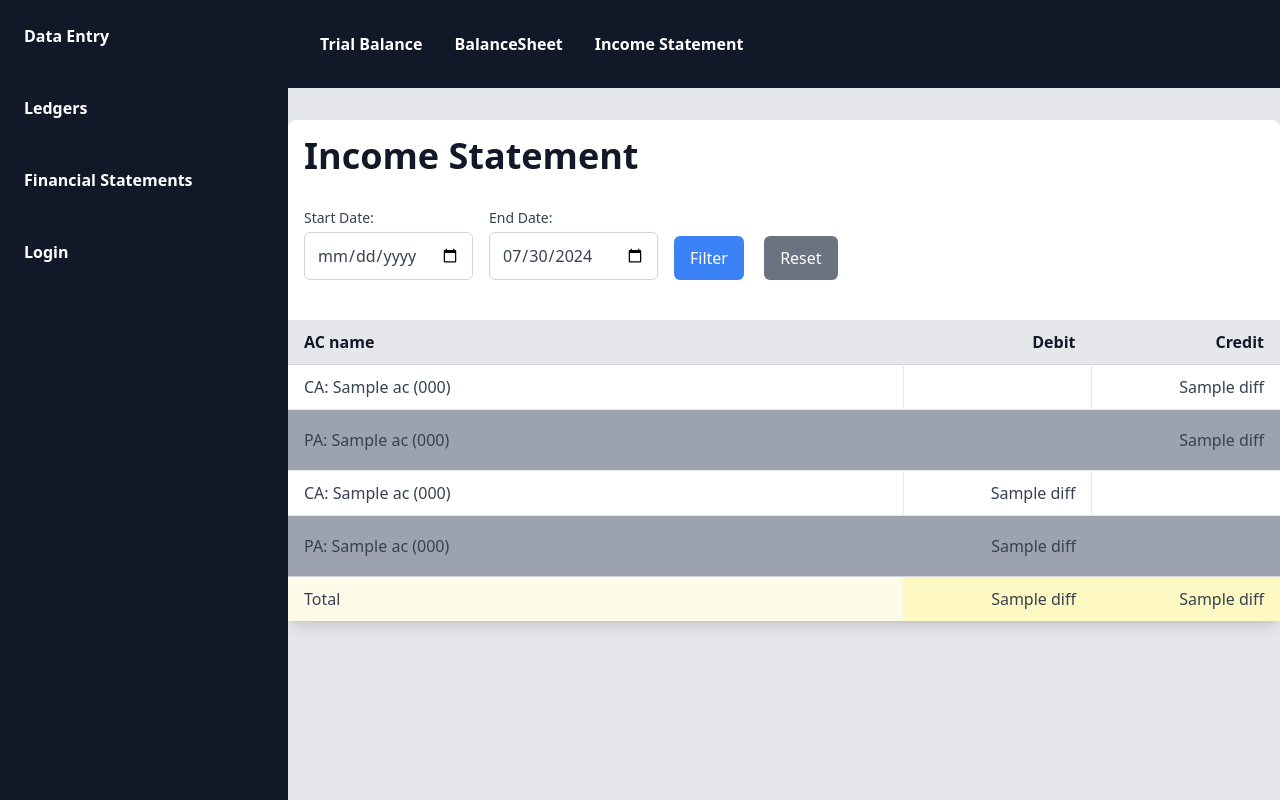
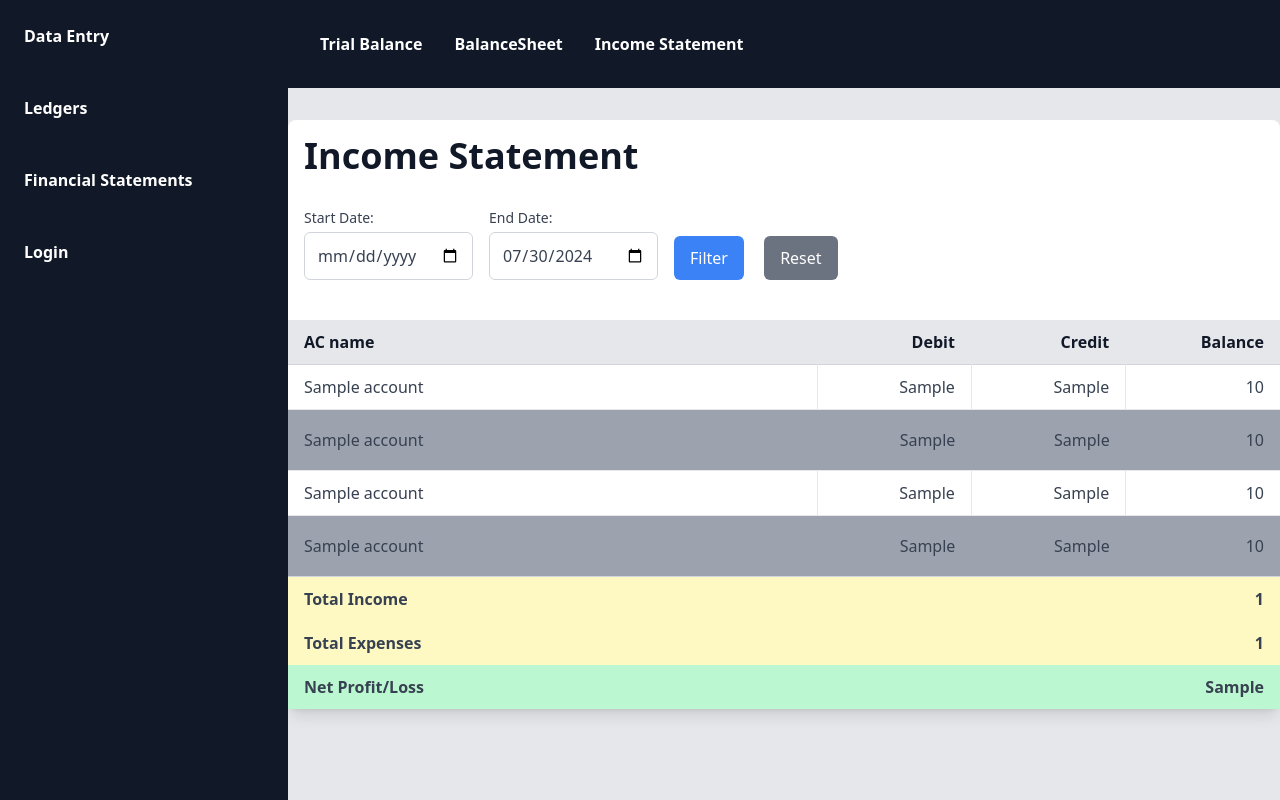
Before and after one commit to suresh466/coasv, a Django app: template fstatements/templates/fs/income_statement.html in a window 1280 px wide. Run offline with Django 4.2, Linux system fonts and the light colour scheme; tables that the repository leaves empty hold one stand-in row (values such as "Sample post"); the template is opened without the code that fills it: values that come from a table or form of the project are taken from there, most other values are stand-ins (such as "Sample title", 1, 10 or a date in 2020).

```diff
--- a/common/static/css/output.css
+++ b/common/static/css/output.css
@@ -1485,6 +1485,11 @@ video {
   background-color: rgb(220 252 231 / var(--tw-bg-opacity));
 }
 
+.bg-green-200 {
+  --tw-bg-opacity: 1;
+  background-color: rgb(187 247 208 / var(--tw-bg-opacity));
+}
+
 .bg-green-500 {
   --tw-bg-opacity: 1;
   background-color: rgb(34 197 94 / var(--tw-bg-opacity));
@@ -1493,6 +1498,11 @@ video {
 .bg-red-100 {
   --tw-bg-opacity: 1;
   background-color: rgb(254 226 226 / var(--tw-bg-opacity));
+}
+
+.bg-red-200 {
+  --tw-bg-opacity: 1;
+  background-color: rgb(254 202 202 / var(--tw-bg-opacity));
 }
 
 .bg-red-500 {
--- a/fstatements/templates/fs/income_statement.html
+++ b/fstatements/templates/fs/income_statement.html
@@ -43,38 +43,92 @@
                         <th class="px-4 py-2 text-left min-w-96">AC name</th>
                         <th class="px-4 py-2 text-right min-w-28">Debit</th>
                         <th class="px-4 py-2 text-right min-w-28">Credit</th>
+                        <!-- TODO: remove it from here or add to others as well! -->
+                        <th class="px-4 py-2 text-right min-w-28">Balance</th>
                     </tr>
                 </thead>
                 <tbody class="divide-y">
-                    {% for ca in in_ac.children %}
+                    {% for income_account in income_statement.income_accounts %}
+                        {% for child in income_account.children %}
                             <tr class="{% cycle "bg-white" "bg-gray-100" %} divide-x hover:bg-gray-300">
-                            <td class="px-4 py-2">CA: {{ ca.ac.name }} ({{ ca.ac.code }})</td>
-                            <td class="px-4 py-2"></td>
-                            <td class="px-4 py-2 text-right">{{ ca.bal.diff }}</td>
+                                <td class="px-4 py-2">{{ child.account }}</td>
+                                {% if child.balance.net_balance < 0 %}
+                                    <td class="px-4 py-2 text-right bg-red-100">{{ child.balance.net_debit }}</td>
+                                    <td class="px-4 py-2 text-right bg-red-100">{{ child.balance.net_credit }}</td>
+                                    <td class="px-4 py-2 text-right bg-red-100">{{ child.balance.net_balance }}</td>
+                                {% else %}
+                                    <td class="px-4 py-2 text-right">{{ child.balance.net_debit }}</td>
+                                    <td class="px-4 py-2 text-right">{{ child.balance.net_credit }}</td>
+                                    <td class="px-4 py-2 text-right">{{ child.balance.net_balance }}</td>
+                                {% endif %}
                             </tr>
                         {% endfor %}
                         <tr class="bg-gray-400">
-                        <td class="px-4 py-4">PA: {{ in_ac.ac.name }} ({{ in_ac.ac.code }})</td>
-                        <td class="px-4 py-4"></td>
-                        <td class="px-4 py-4 text-right">{{ in_ac.bal.diff }}</td>
+                            <!-- gross profit of sort!  -->
+                            <td class="px-4 py-4">{{ income_account.account }}</td>
+                            {% if income_account.balance.net_balance < 0 %}
+                                <td class="px-4 py-4 text-right bg-red-100">{{ income_account.balance.net_debit }}</td>
+                                <td class="px-4 py-4 text-right bg-red-100">{{ income_account.balance.net_credit }}</td>
+                                <td class="px-4 py-4 text-right bg-red-100">{{ income_account.balance.net_balance }}</td>
+                            {% else %}
+                                <td class="px-4 py-4 text-right">{{ income_account.balance.net_debit }}</td>
+                                <td class="px-4 py-4 text-right">{{ income_account.balance.net_credit }}</td>
+                                <td class="px-4 py-4 text-right">{{ income_account.balance.net_balance }}</td>
+                            {% endif %}
                         </tr>
-                    {% for ca in ex_ac.children %}
+                    {% endfor %}
+                    {% for expense_account in income_statement.expense_accounts %}
+                        {% for child in expense_account.children %}
                             <tr class="{% cycle "bg-white" "bg-gray-100" %} divide-x hover:bg-gray-300">
-                            <td class="px-4 py-2">CA: {{ ca.ac.name }} ({{ ca.ac.code }})</td>
-                            <td class="px-4 py-2 text-right">{{ ca.bal.diff }}</td>
-                            <td class="px-4 py-2"></td>
+                                <td class="px-4 py-2">{{ child.account }}</td>
+                                {% if child.balance.net_balance < 0 %}
+                                    <td class="px-4 py-2 text-right bg-red-100">{{ child.balance.net_debit }}</td>
+                                    <td class="px-4 py-2 text-right bg-red-100">{{ child.balance.net_credit }}</td>
+                                    <td class="px-4 py-2 text-right bg-red-100">{{ child.balance.net_balance }}</td>
+                                {% else %}
+                                    <td class="px-4 py-2 text-right">{{ child.balance.net_debit }}</td>
+                                    <td class="px-4 py-2 text-right">{{ child.balance.net_credit }}</td>
+                                    <td class="px-4 py-2 text-right">{{ child.balance.net_balance }}</td>
+                                {% endif %}
                             </tr>
                         {% endfor %}
                         <tr class="bg-gray-400">
-                        <td class="px-4 py-4">PA: {{ ex_ac.ac.name }} ({{ in_ac.ac.code }})</td>
-                        <td class="px-4 py-4 text-right">{{ ex_ac.bal.diff }}</td>
-                        <td class="px-4 py-4"></td>
+                            <!-- gross loss of sort!  -->
+                            <td class="px-4 py-4">{{ expense_account.account }}</td>
+                            {% if expense_account.balance.net_balance < 0 %}
+                                <td class="px-4 py-4 text-right bg-red-100">{{ expense_account.balance.net_debit }}</td>
+                                <td class="px-4 py-4 text-right bg-red-100">{{ expense_account.balance.net_credit }}</td>
+                                <td class="px-4 py-4 text-right bg-red-100">{{ expense_account.balance.net_balance }}</td>
+                            {% else %}
+                                <td class="px-4 py-4 text-right">{{ expense_account.balance.net_debit }}</td>
+                                <td class="px-4 py-4 text-right">{{ expense_account.balance.net_credit }}</td>
+                                <td class="px-4 py-4 text-right">{{ expense_account.balance.net_balance }}</td>
+                            {% endif %}
                         </tr>
+                    {% endfor %}
                 </tbody>
                 <tfoot class="bg-yellow-100">
-                    <td class="px-4 py-2 bg-yellow-50 min-w-96">Total</td>
-                    <td class="px-4 py-2 text-right min-w-28">{{ ex_ac.bal.diff }}</td>
-                    <td class="px-4 py-2 text-right min-w-28">{{ in_ac.bal.diff }}</td>
+                    <tr>
+                        <td class="px-4 py-2 font-bold">Total Income</td>
+                        <td colspan="3"
+                            class="px-4 py-2 text-right font-bold {% if income_statement.total_income < 0 %}bg-red-100{% endif %}">
+                            {{ income_statement.total_income }}
+                        </td>
+                    </tr>
+                    <tr>
+                        <td class="px-4 py-2 font-bold">Total Expenses</td>
+                        <td colspan="3"
+                            class="px-4 py-2 text-right font-bold {% if income_statement.total_income < 0 %}bg-red-100{% endif %}">
+                            {{ income_statement.total_expenses }}
+                        </td>
+                    </tr>
+                    <tr class="bg-green-200 {% if income_statement.net_income < 0 %}bg-red-200{% endif %}">
+                        <td class="px-4 py-2 font-bold">Net Profit/Loss</td>
+                        <td colspan="3"
+                            class="px-4 py-2 text-right font-bold {% if income_statement.total_income < 0 %}bg-red-200{% endif %}">
+                            {{ income_statement.net_income }}
+                        </td>
+                    </tr>
                 </tfoot>
             </table>
         </div>
```
Also changed, not shown: fstatements/utils.py (+13 -19 lines), fstatements/views.py (+4 -7 lines). Lines whose indentation alone changed are shown as unchanged.
